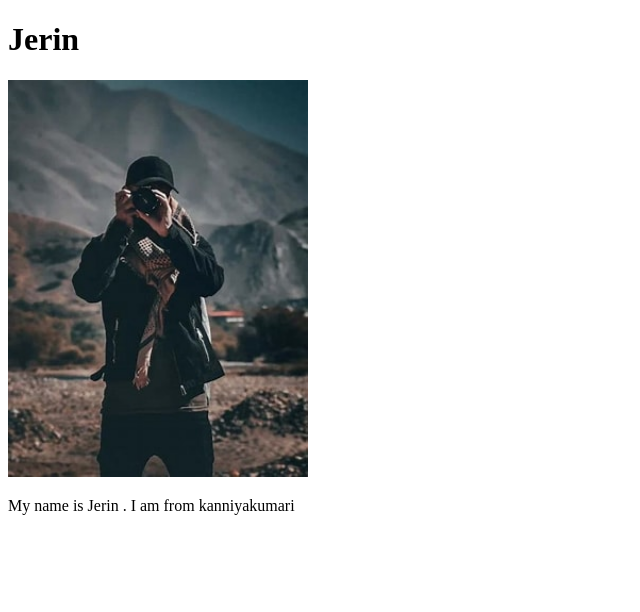
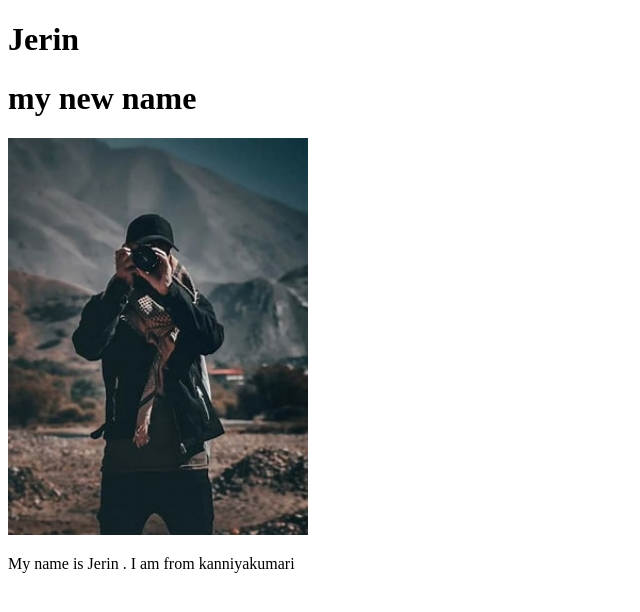
Before and after one commit to Rishal2911/website-creating, a plain HTML site: page index.html in a window 1280 px wide. Shown: the whole page, without its empty margins (0-640 px from the left). Drawn offline with Linux system fonts and the light colour scheme.

Commit message:
added new name

```diff
--- a/index.html
+++ b/index.html
@@ -7,6 +7,7 @@
 </head>
 <body>
    <h1>Jerin</h1>
+   <h1>my new name</h1>
    <img width="300px"src="jerin.jpeg" alt="">
    <p>My name is Jerin . I am from kanniyakumari </p>
 </body>
```
